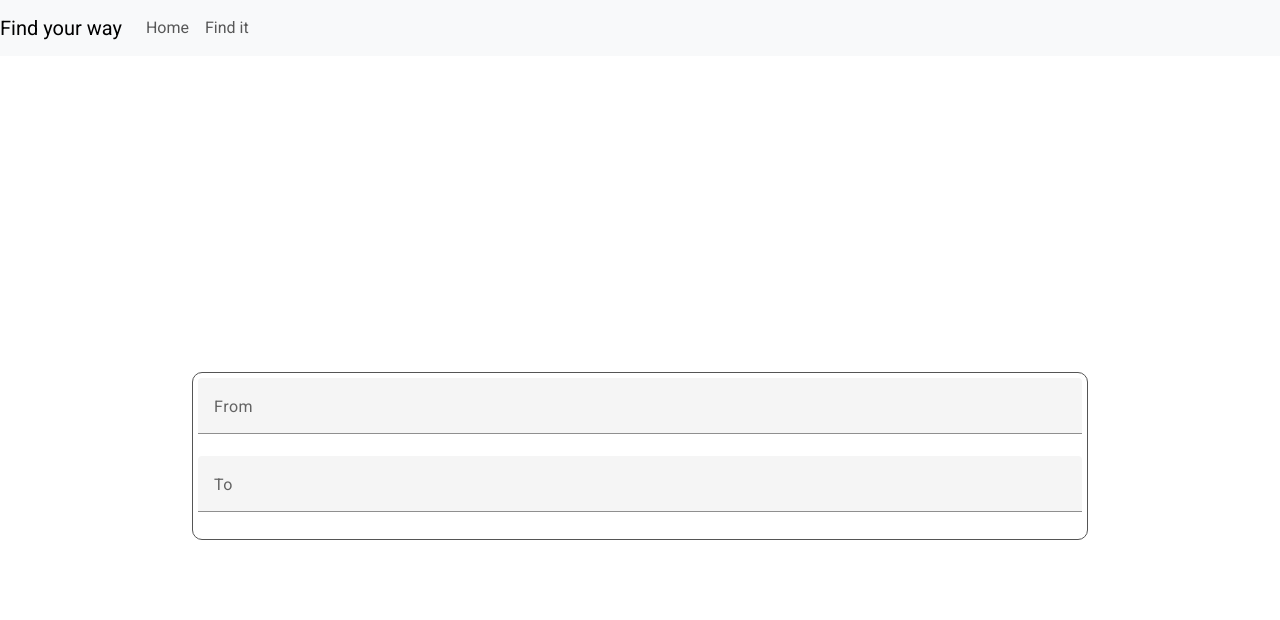
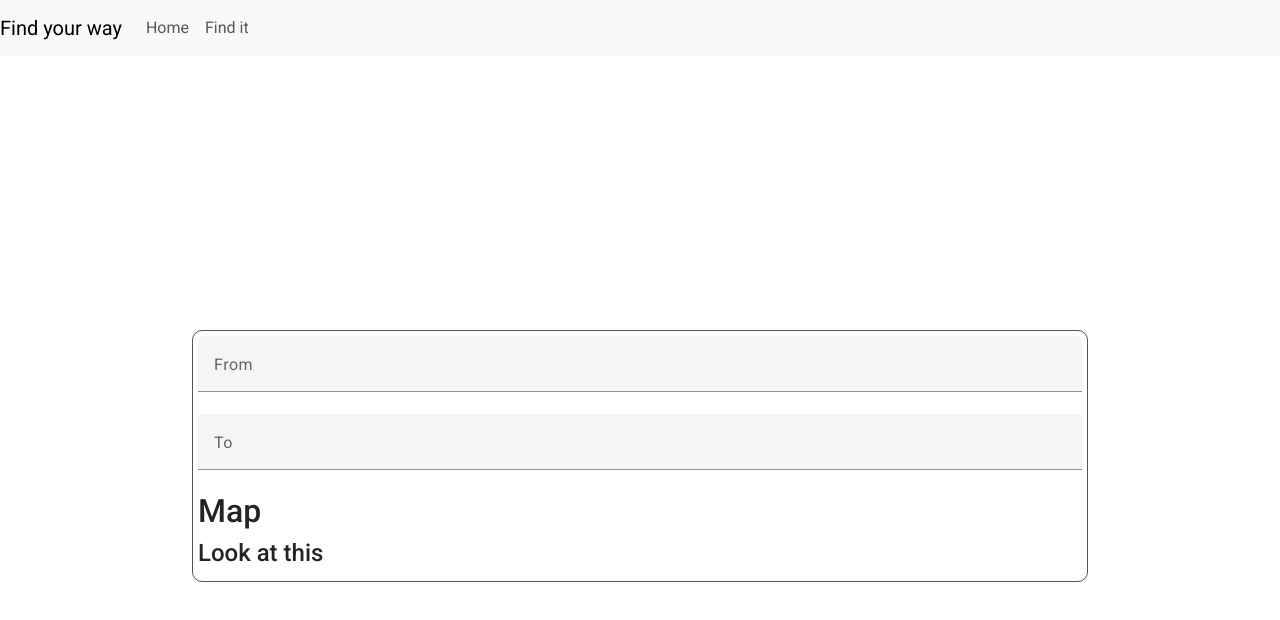
Before and after one commit to Athlaes/FindYourWay, an Angular app: page / in a window 1280 px wide. Shown: the top 620 px of the page. Built offline with nearby package versions, Linux system fonts and the light colour scheme.

Commit message:
minor changes on map (#3)
* minor changes on map

* Automated report

* fix condition

* fixing git add

* [CI/CD] Automated report

```diff
--- a/src/app/components/map/map.component.html
+++ b/src/app/components/map/map.component.html
@@ -12,5 +12,9 @@
         <input matInput placeholder="16 rue François, Paris">
       </mat-form-field>
     </div>
+    <div>
+      <h2>Map</h2>
+      <h4>Look at this</h4>
+    </div>
   </div>
 </div>
```
Also changed, not shown: 2 other files (tests, documents, lock files or other folders).
